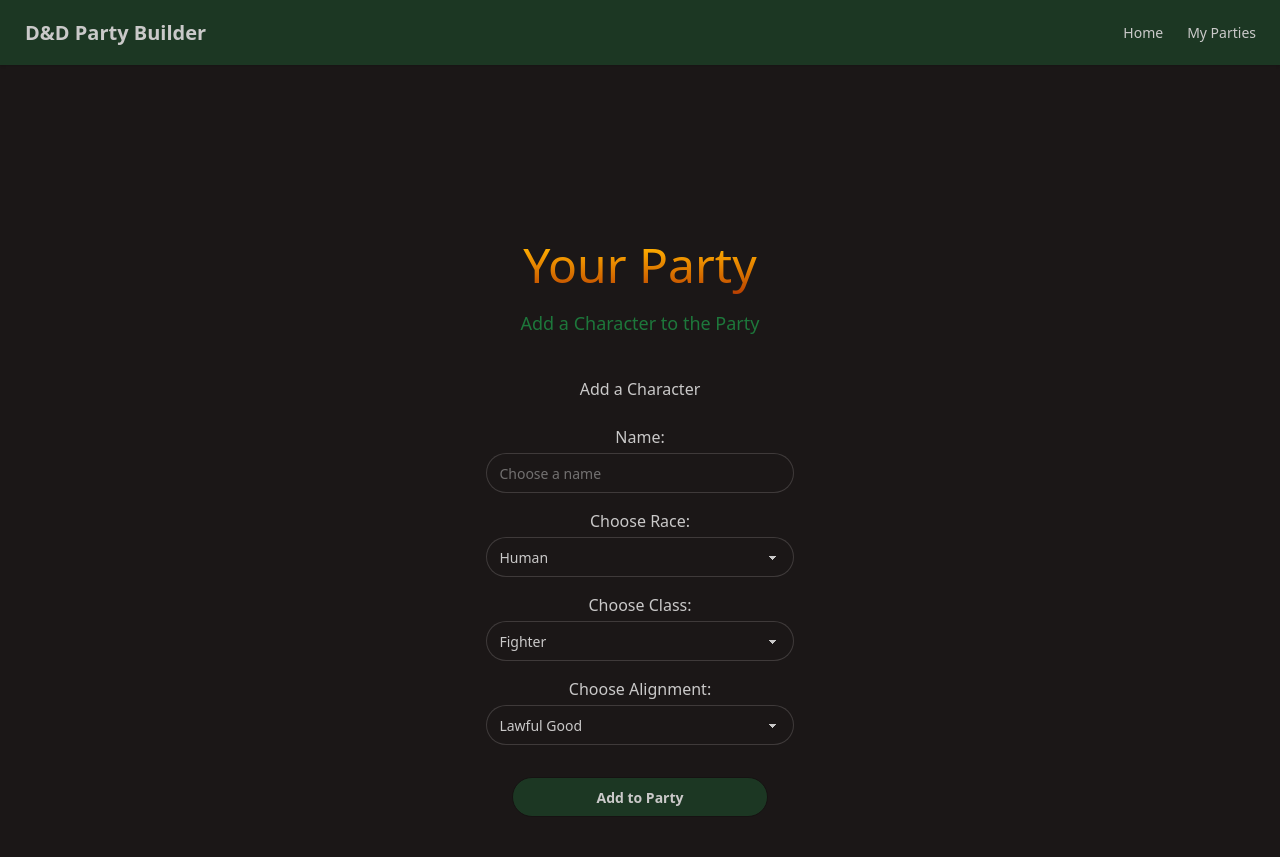
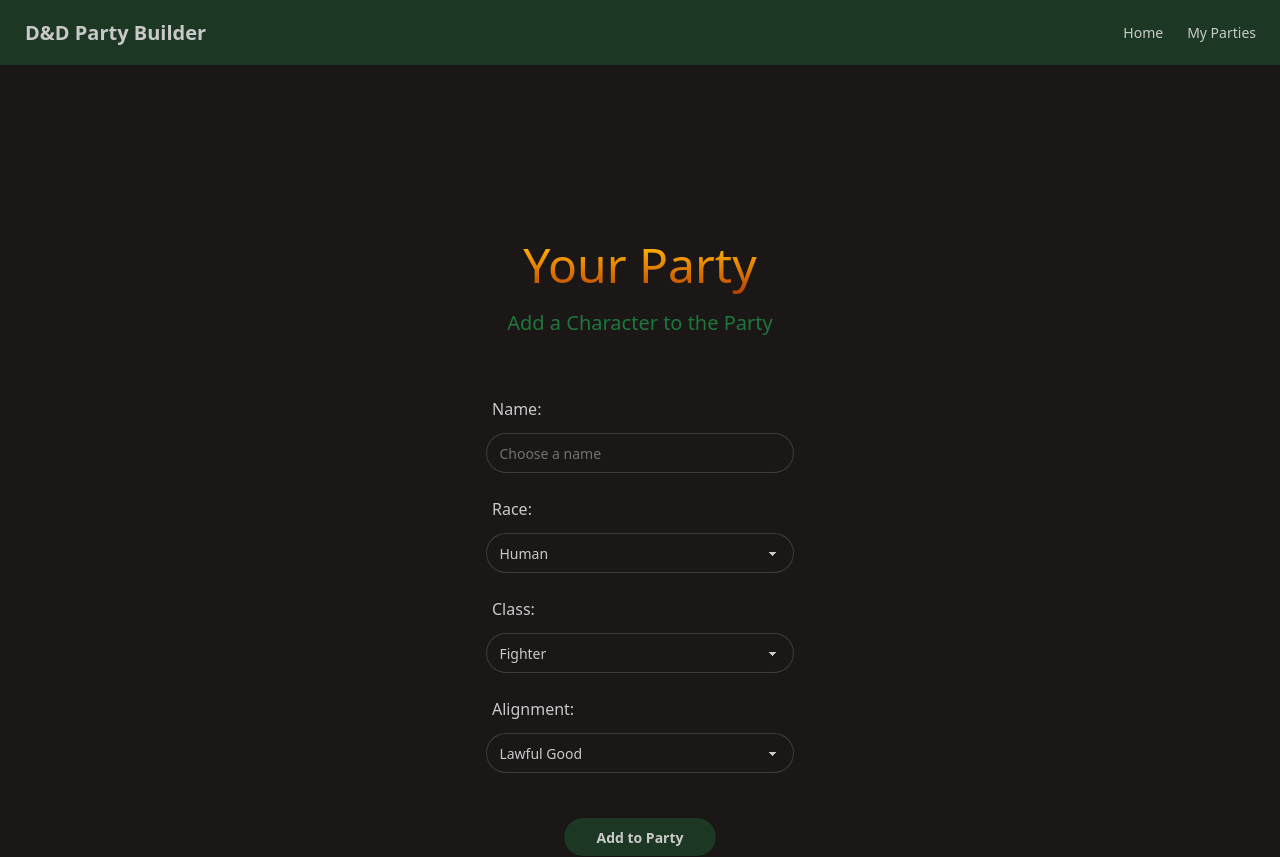
Before and after one commit to bobbythree/dnd-party-builder, a React (Vite) app: page /add-character in a window 1280 px wide. Before the commit the page ends 817 px from the top, so only its background shows below. Built offline with nearby package versions, Linux system fonts and the light colour scheme.

Commit message:
align inputs

```diff
--- a/src/components/DropdownInput.tsx
+++ b/src/components/DropdownInput.tsx
@@ -11,8 +11,8 @@
 export default function DropdownInput({ label, options, name, value, onChange }: DropdownProps) {
 
   return (
-    <>
-      <label htmlFor={name} className="m-1" >{label}:</label>
+    <div className="flex flex-col items-center w-full gap-3  mb-3">
+      <label htmlFor={name} className="self-start pl-27">{label}:</label>
       <select
         className="select mb-3 w-[60%]"
         id={name}
@@ -25,7 +25,7 @@
           <option key={optionValue} value={optionValue}>{optionValue}</option>
         ))}
       </select>
-    </>
+    </div>
 
   )
 }
--- a/src/components/Inputs.tsx
+++ b/src/components/Inputs.tsx
@@ -32,9 +32,8 @@
   }
 
   return (
-    <div className="flex flex-col items-center justify-center">
-      <h3 className="pb-5">Add a Character</h3>
-      <form onSubmit={handleSubmit} className="flex flex-col items-center w-lg">
+    <div className="flex flex-col items-center">
+      <form onSubmit={handleSubmit} className="flex flex-col items-center justify-center w-lg">
         <TextInput
           label="Name"
           placeholder="Choose a name"
@@ -43,21 +42,21 @@
           onChange={handleChange}
         />
         <DropdownInput
-          label="Choose Race"
+          label="Race"
           options={['Human', 'Elf', 'Half-Elf']}
           name="race"
           value={formData.race}
           onChange={handleChange}
         />
         <DropdownInput
-          label="Choose Class"
+          label="Class"
           options={['Fighter', 'Druid', 'Bard']}
           name="characterClass"
           value={formData.characterClass}
           onChange={handleChange}
         />
         <DropdownInput
-          label="Choose Alignment"
+          label="Alignment"
           options={
             [
               'Lawful Good',
@@ -75,7 +74,7 @@
           value={formData.alignment}
           onChange={handleChange}
         />
-        <button className="btn bg-primary/20 mt-5 w-[50%]" type="submit">Add to Party</button>
+        <button className="btn bg-primary/20 mt-5 w-[30%]" type="submit">Add to Party</button>
       </form>
     </div>
   )
--- a/src/components/PartyNameHeading.tsx
+++ b/src/components/PartyNameHeading.tsx
@@ -16,7 +16,7 @@
         text-center pb-5 text-5xl mt-[22vh]
         ">{partyName || 'Your Party'}
       </h1>
-      <h3 className="text-center pb-10 text-lg text-primary/60">Add a Character to the Party</h3>
+      <h3 className="text-center pb-15 text-xl text-primary/60">Add a Character to the Party</h3>
     </>
   )
 }
--- a/src/components/TextInput.tsx
+++ b/src/components/TextInput.tsx
@@ -10,8 +10,8 @@
 
 export default function TextInput({ label, placeholder, name, value, onChange }: TextInputProps) {
   return (
-    <>
-      <label htmlFor={name} className="m-1">{label}:</label>
+    <div className="flex flex-col items-center w-full gap-3 mb-3">
+      <label htmlFor={name} className="self-start pl-27">{label}:</label>
       <input
         className="input mb-3 w-[60%]"
         name={name}
@@ -21,6 +21,6 @@
         value={value}
         onChange={onChange}
       />
-    </>
+    </div>
   )
 }
```
